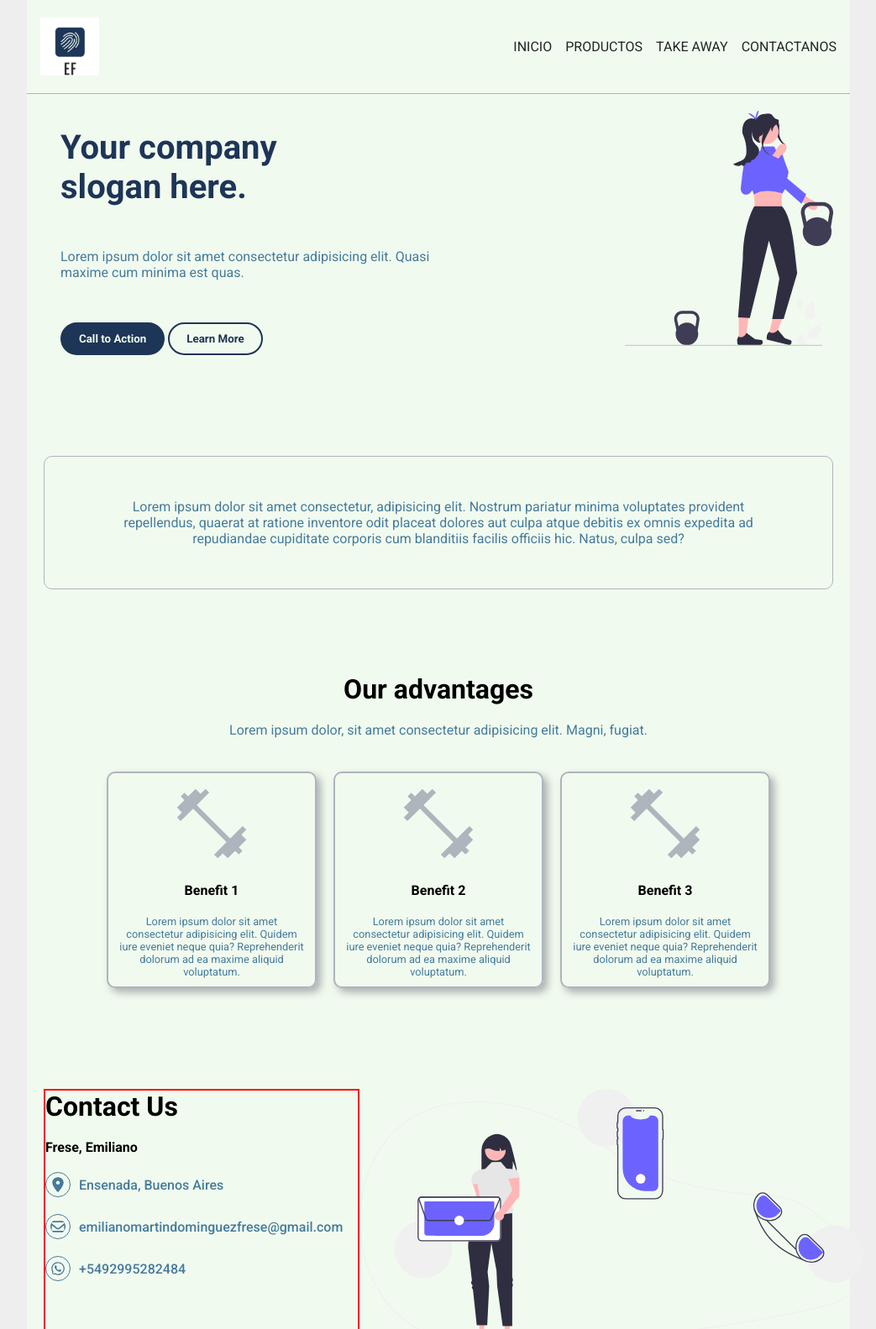
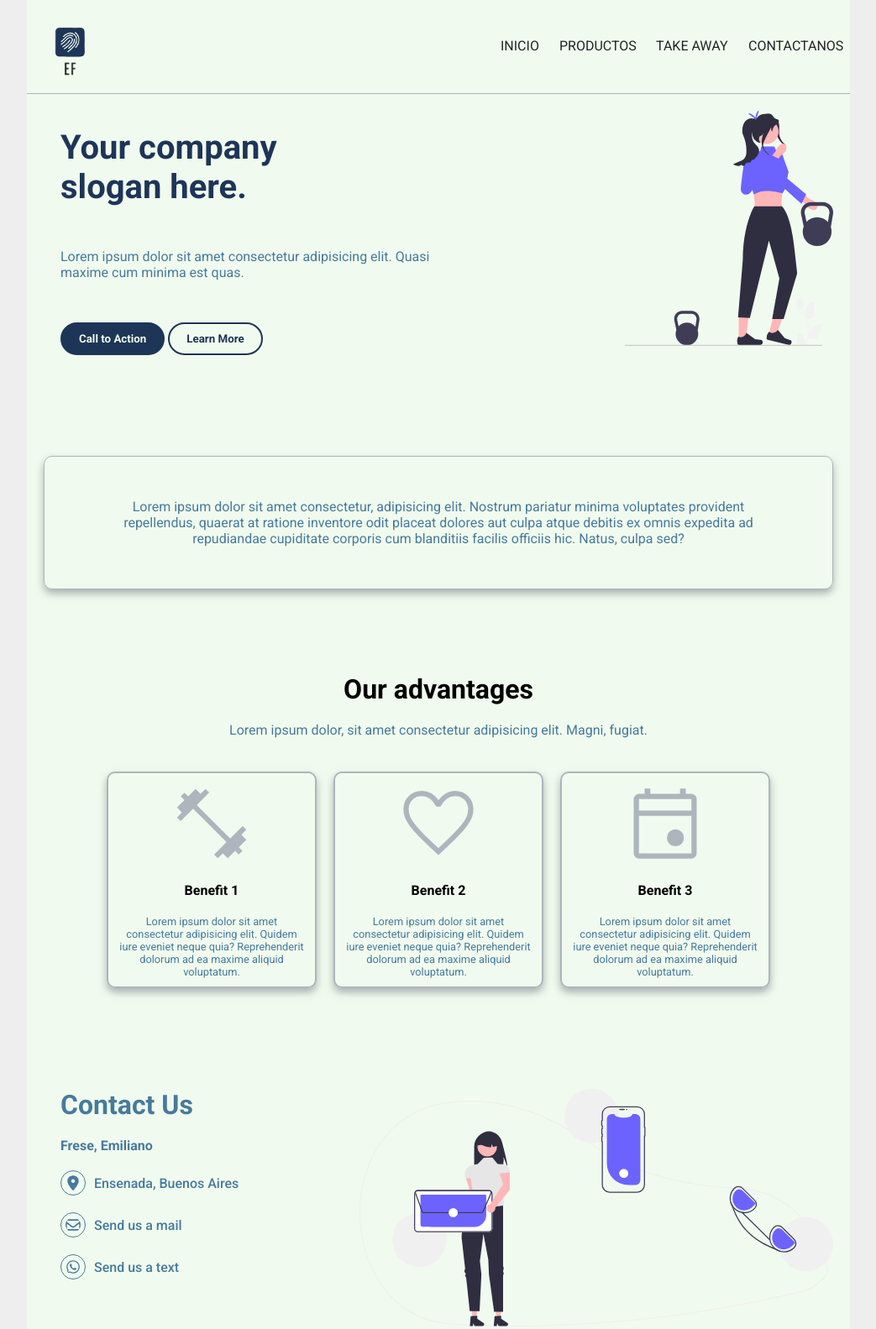
Before and after one commit to emifrese/landing-page, a plain HTML site: page index.html in a window 1280 px wide. Shown: the top 1583 px of the page at 84% size, without its empty margins (118-1161 px from the left). Drawn offline with Linux system fonts and the light colour scheme.

```diff
--- a/index.html
+++ b/index.html
@@ -13,13 +13,15 @@
 <body>
     <header>
         <nav class="navbar">
-            <img src="./assets/logo1.png" alt="">
+            <img src="./assets/logo1-removebg-preview.png" alt="">
+            <div class="listContainer">
                 <ul class="listLinks">
                     <li><a href="#">INICIO</a></li>
                     <li><a href="#">PRODUCTOS</a></li>
                     <li><a href="#">TAKE AWAY</a></li>
                     <li><a href="#">CONTACTANOS</a></li>
                 </ul>
+            </div>
         </nav>
     </header>
     <main>
@@ -52,13 +54,13 @@
                         Reprehenderit dolorum ad ea maxime aliquid voluptatum.</p>
                 </div>
                 <div class="card">
-                    <img src="./assets/dumbell.svg" alt="">
+                    <img src="./assets/heart.svg" alt="">
                     <h4>Benefit 2</h4>
                     <p>Lorem ipsum dolor sit amet consectetur adipisicing elit. Quidem iure eveniet neque quia?
                         Reprehenderit dolorum ad ea maxime aliquid voluptatum.</p>
                 </div>
                 <div class="card">
-                    <img src="./assets/dumbell.svg" alt="">
+                    <img src="./assets/calendar.svg" alt="">
                     <h4>Benefit 3</h4>
                     <p>Lorem ipsum dolor sit amet consectetur adipisicing elit. Quidem iure eveniet neque quia?
                         Reprehenderit dolorum ad ea maxime aliquid voluptatum.</p>
@@ -69,26 +71,22 @@
     <footer>
         <div class="contact">
             <h3>Contact Us</h3>
-
             <div class="founder">
                 <h4>Frese, Emiliano</h4>
                 <a href="https://goo.gl/maps/PXjCmaD6qejT5fxM8" target="_blank" id="location"><img
                         src="./assets/location-dot-solid.svg" alt="location">Ensenada, Buenos Aires</a>
 
                 <a href="mailto:emilianomartindominguezfrese@gmail.com" target="_blank"><img src="./assets/envelope-regular.svg" alt="email">
-                    emilianomartindominguezfrese@gmail.com</a>
+                    Send us a mail</a>
 
                 <a href="https://wa.me/+542995282484" target="_blank"><img src="./assets/whatsapp.svg"
-                        alt="whatsapp">+5492995282484</a>
+                        alt="whatsapp">Send us a text</a>
             </div>
             <div class="companyMedia">
                 <a href=""><img src="./assets/twitter.svg" alt=""></a>
+                <a href=""><img src="./assets/instagram.svg" alt=""></a>
                 <a href=""><img src="./assets/facebook.svg" alt=""></a>
-                <a href=""><img src="./assets/instagram.svg" alt=""></a>
             </div>
-
-
-
         </div>
         <img src="./assets/contact_us.svg" alt="">
     </footer>
--- a/styles.css
+++ b/styles.css
@@ -9,6 +9,20 @@
   }
   100% {
     transform: translateY(0px);
+  }
+}
+
+@keyframes falling {
+  0% {
+    transform: translateY(0px);
+  }
+
+  50% {
+    transform: translateY(55px);
+  }
+
+  100% {
+    transform: translateY(60px);
   }
 }
 
@@ -55,10 +69,25 @@
   width: 70px;
 }
 
+.listContainer {
+  width: 60%;
+  height: 100%;
+  display: flex;
+  justify-content: flex-end;
+  text-align: end;
+}
 .listLinks {
   display: flex;
   list-style: none;
+  max-width: 100%;
+  width: 400px;
+  height: 100%;
   gap: 1rem;
+  position: relative;
+}
+
+.listLinks li {
+  position: absolute;
 }
 
 .listLinks a {
@@ -66,8 +95,36 @@
   color: var(--dark);
 }
 
-.listLinks a:hover {
+.listLinks a:hover, .listLinks a:active {
   color: var(--gray);
+}
+
+.listLinks li {
+  top: -15px;
+  animation-name: falling;
+  animation-duration: 1s;
+  animation-timing-function: ease-out;
+  animation-iteration-count: 1;
+  animation-fill-mode: forwards;
+}
+
+.listLinks li:first-child {
+  left: 0;
+}
+
+.listLinks li:nth-child(2) {
+  left: 70px;
+  animation-delay: 0.33s;
+}
+
+.listLinks li:nth-child(3) {
+  left: 185px;
+  animation-delay: 0.66s;
+}
+
+.listLinks li:last-child {
+  left: 295px;
+  animation-delay: 1s;
 }
 
 main {
@@ -145,6 +202,10 @@
   border: 1px solid var(--gray);
   border-radius: 10px;
   padding: 50px 80px;
+
+  box-shadow: 0px 5px 10px 0px rgba(146, 151, 156, 0.75);
+  -webkit-box-shadow: 0px 5px 10px 0px rgba(146, 151, 156, 0.75);
+  -moz-box-shadow: 0px 5px 10px 0px rgba(146, 151, 156, 0.75);
 }
 
 .companyInfo p {
@@ -183,13 +244,14 @@
   border-radius: 10px;
   max-width: 250px;
   padding: 10px;
-  box-shadow: 5px 5px 10px 0px rgba(146,151,156,0.75);
--webkit-box-shadow: 5px 5px 10px 0px rgba(146,151,156,0.75);
--moz-box-shadow: 5px 5px 10px 0px rgba(146,151,156,0.75);
+  box-shadow: 0px 5px 10px 0px rgba(146, 151, 156, 0.75);
+  -webkit-box-shadow: 0px 5px 10px 0px rgba(146, 151, 156, 0.75);
+  -moz-box-shadow: 0px 5px 10px 0px rgba(146, 151, 156, 0.75);
 }
 
 .card p {
   font-size: 0.8rem;
+  user-select: none;
 }
 
 .card img {
@@ -211,7 +273,8 @@
 }
 
 footer img {
-  width: 600px;
+  max-width: 600px;
+  width: 60%;
 }
 
 .contact {
@@ -219,7 +282,8 @@
   flex-direction: column;
   width: 40%;
   gap: 20px;
-  border: 2px solid red;
+  color: var(--celadon-blue);
+  padding-left: 20px;
 }
 
 .contact h3 {
@@ -228,6 +292,7 @@
 
 .founder {
   display: flex;
+  flex-wrap: wrap;
   flex-direction: column;
   justify-content: center;
   gap: 20px;
@@ -241,13 +306,28 @@
   border: 1px solid black;
   border-radius: 50%;
   margin-right: 10px;
-  filter: invert(41%) sepia(84%) saturate(312%) hue-rotate(160deg) brightness(89%) contrast(81%);
 }
 
 .founder a {
   display: flex;
   align-items: center;
   text-decoration: none;
-  color:var(--celadon-blue);
   font-weight: 500;
+  color: var(--celadon-blue);
 }
+
+.companyMedia {
+  margin-top: 50px;
+  display: flex;
+  gap: 20px;
+}
+
+.companyMedia img {
+  width: 20px;
+}
+
+.founder img,
+.companyMedia img {
+  filter: invert(41%) sepia(84%) saturate(312%) hue-rotate(160deg)
+    brightness(89%) contrast(81%);
+}
```
Also changed, not shown: assets/calendar.svg (added), assets/heart.svg (added), assets/logo1-removebg-preview.png (added). Lines whose indentation alone changed are shown as unchanged.
